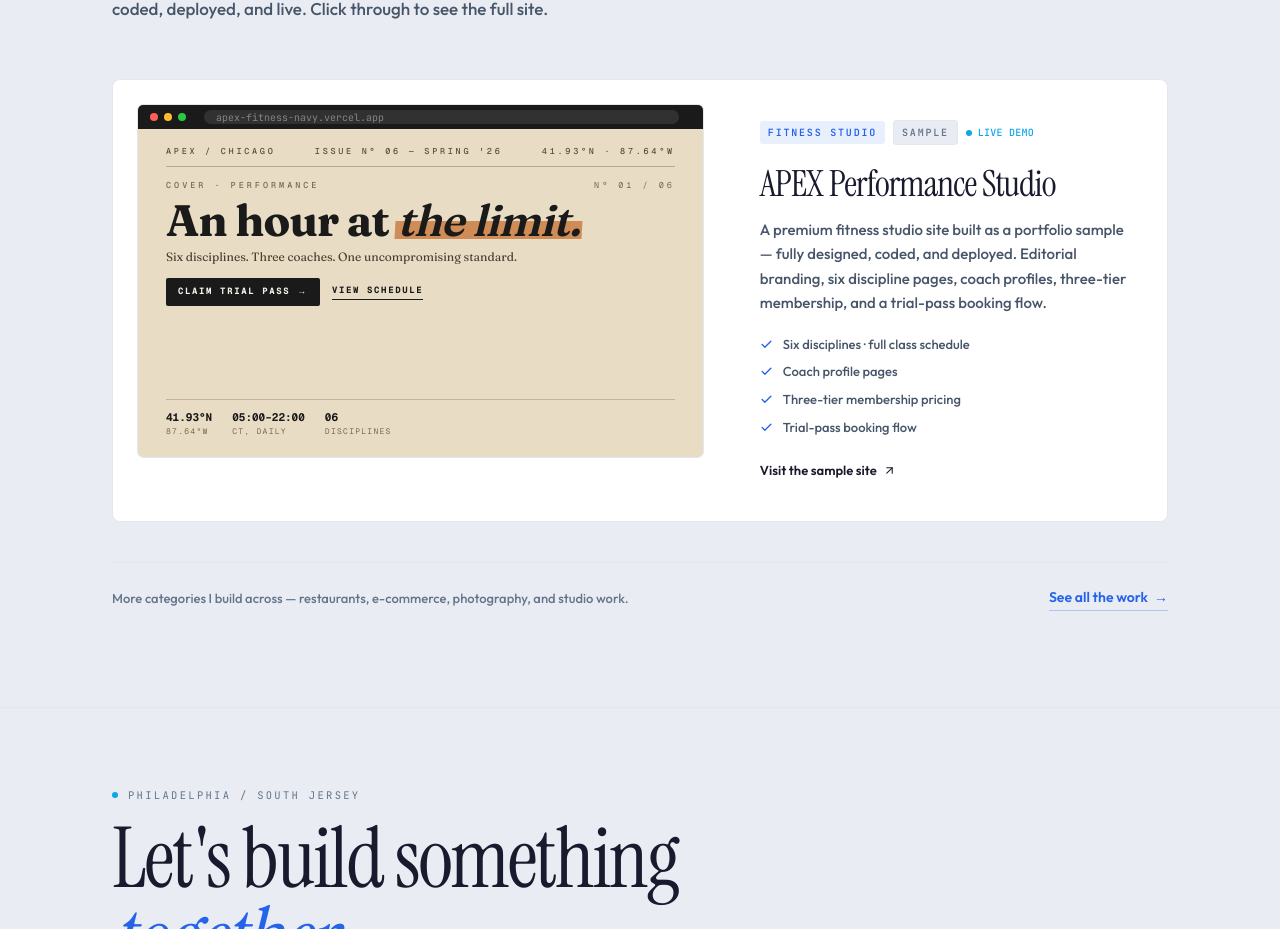
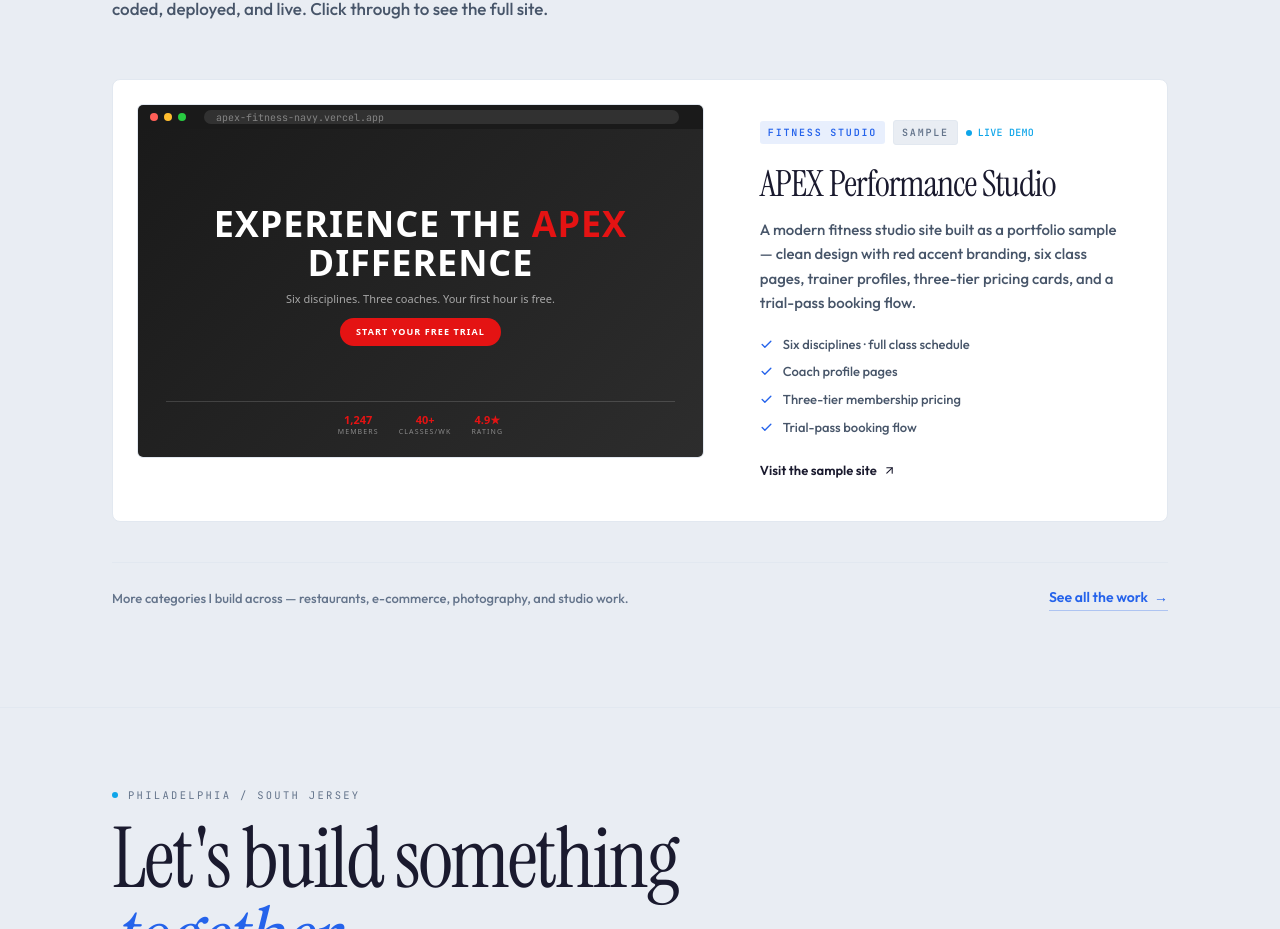
Before and after one commit to briwhirlow-pixel/personal-site, a Next.js app: page / in a window 1280 px wide. Shown: the part 1351-2280 px from the top of the page. Built offline with nearby package versions, Linux system fonts and the light colour scheme.

Commit message:
Update APEX preview mockups to match new clean red/white redesign
Replaced editorial cream/serif previews with dark gradient hero,
red pill CTA, centered layout, and stat cards matching the new
Four Seasons-style APEX site.

Co-Authored-By: Claude Opus 4.6 (1M context) <noreply@anthropic.com>

```diff
--- a/src/components/FeaturedProject.tsx
+++ b/src/components/FeaturedProject.tsx
@@ -55,143 +55,67 @@ export default function FeaturedProject() {
                     </div>
                   </div>
                   <div
-                    className="px-5 sm:px-7 pt-3 sm:pt-4 pb-4 sm:pb-5 flex flex-col"
+                    className="px-5 sm:px-7 pt-4 sm:pt-5 pb-4 sm:pb-5 flex flex-col"
                     style={{
                       height: "calc(100% - 24px)",
-                      background: project.bgFrom,
-                      // APEX uses its own font stack so the preview reads as a
-                      // separate brand, not an extension of BuiltbyBrian.
-                      fontFamily: "var(--font-fraunces), serif",
+                      background: "linear-gradient(135deg, #1a1a1a, #2d2d2d)",
+                      fontFamily: "system-ui, sans-serif",
                     }}
                   >
-                    {/* Top editorial rail — Geist Mono, very tight */}
-                    <div
-                      className="flex items-center justify-between text-[7.5px] sm:text-[8.5px] tracking-[0.32em] uppercase font-medium pb-2 border-b"
-                      style={{
-                        color: "#5C4D3A",
-                        borderColor: "rgba(28,18,8,0.25)",
-                        fontFamily: "var(--font-geist-mono), monospace",
-                      }}
-                    >
-                      <span>APEX / Chicago</span>
-                      <span className="hidden sm:inline">Issue Nº 06 — Spring &apos;26</span>
-                      <span>41.93°N · 87.64°W</span>
-                    </div>
+                    {/* Hero content — centered like the new APEX */}
+                    <div className="flex-1 flex flex-col items-center justify-center text-center">
+                      <p
+                        className="leading-[1.1] tracking-wide uppercase font-bold"
+                        style={{
+                          color: "#ffffff",
+                          fontSize: "clamp(20px, 3vw, 36px)",
+                        }}
+                      >
+                        Experience the{" "}
+                        <span style={{ color: "#e41313" }}>APEX</span>{" "}
+                        Difference
+                      </p>
 
-                    {/* Cover label row */}
-                    <div
-                      className="flex items-center justify-between mt-3"
-                      style={{ fontFamily: "var(--font-geist-mono), monospace" }}
-                    >
+                      <p
+                        className="text-[9px] sm:text-[11px] leading-snug mt-2 max-w-[88%]"
+                        style={{ color: "rgba(255,255,255,0.6)" }}
+                      >
+                        Six disciplines. Three coaches. Your first hour is free.
+                      </p>
+
+                      {/* Red pill CTA */}
                       <span
-                        className="text-[7.5px] sm:text-[8.5px] font-medium tracking-[0.35em] uppercase"
-                        style={{ color: "#7A6A52" }}
+                        className="mt-3 h-7 px-4 flex items-center text-[9px] uppercase tracking-[0.12em] font-semibold"
+                        style={{
+                          background: "#e41313",
+                          color: "#ffffff",
+                          borderRadius: 9999,
+                        }}
                       >
-                        Cover · Performance
-                      </span>
-                      <span
-                        className="text-[7.5px] sm:text-[8.5px] tracking-[0.35em] uppercase"
-                        style={{ color: "#7A6A52" }}
-                      >
-                        Nº 01 / 06
+                        Start Your Free Trial
                       </span>
                     </div>
 
-                    {/* Big, dense Fraunces headline with rust underline */}
-                    <p
-                      className="leading-[0.95] tracking-[-0.02em] mt-2"
-                      style={{
-                        color: "#1A1A1A",
-                        fontSize: "clamp(26px, 3.6vw, 44px)",
-                        fontWeight: 700,
-                        fontFamily: "var(--font-fraunces), serif",
-                        fontVariationSettings: '"SOFT" 0, "WONK" 0, "opsz" 100',
-                      }}
-                    >
-                      An hour at{" "}
-                      <span
-                        className="relative inline-block"
-                        style={{ fontStyle: "italic", fontWeight: 600 }}
-                      >
-                        {/* Marker-pen highlight behind the italic word — distinct from
-                            the wavy SVG underline used on the BuiltbyBrian Hero. */}
-                        <span
-                          aria-hidden
-                          className="absolute left-[-2px] right-[-2px]"
-                          style={{
-                            top: "52%",
-                            bottom: "5%",
-                            background: project.accentColor,
-                            opacity: 0.7,
-                            transform: "skew(-3deg)",
-                            zIndex: 0,
-                          }}
-                        />
-                        <span className="relative" style={{ zIndex: 1 }}>the limit.</span>
-                      </span>
-                    </p>
-
-                    <p
-                      className="text-[10px] sm:text-[12px] leading-snug mt-2 max-w-[88%]"
-                      style={{
-                        color: "#4A3F31",
-                        fontFamily: "var(--font-fraunces), serif",
-                        fontWeight: 500,
-                      }}
-                    >
-                      Six disciplines. Three coaches. One uncompromising standard.
-                    </p>
-
-                    {/* CTAs — solid black sharp pill + underlined link */}
-                    <div className="flex items-center gap-3 mt-3">
-                      <span
-                        className="h-7 px-3 flex items-center text-[9px] uppercase tracking-[0.18em]"
-                        style={{
-                          background: "#1A1A1A",
-                          color: "#F5F1EA",
-                          fontFamily: "var(--font-geist-mono), monospace",
-                          fontWeight: 700,
-                          borderRadius: 2,
-                        }}
-                      >
-                        Claim trial pass →
-                      </span>
-                      <span
-                        className="text-[9px] uppercase tracking-[0.18em] border-b pb-0.5"
-                        style={{
-                          color: "#1A1A1A",
-                          borderColor: "#1A1A1A",
-                          fontFamily: "var(--font-geist-mono), monospace",
-                          fontWeight: 600,
-                        }}
-                      >
-                        View schedule
-                      </span>
-                    </div>
-
-                    {/* Bottom data rail */}
+                    {/* Bottom stats row */}
                     <div
-                      className="flex gap-5 mt-auto pt-3 border-t"
-                      style={{
-                        borderColor: "rgba(28,18,8,0.2)",
-                        fontFamily: "var(--font-geist-mono), monospace",
-                      }}
+                      className="flex justify-center gap-5 pt-3 border-t"
+                      style={{ borderColor: "rgba(255,255,255,0.15)" }}
                     >
                       {[
-                        { v: "41.93°N", l: "87.64°W" },
-                        { v: "05:00–22:00", l: "CT, daily" },
-                        { v: "06", l: "disciplines" },
+                        { v: "1,247", l: "Members" },
+                        { v: "40+", l: "Classes/wk" },
+                        { v: "4.9★", l: "Rating" },
                       ].map((s) => (
-                        <div key={s.l} className="flex flex-col gap-0.5">
+                        <div key={s.l} className="flex flex-col items-center gap-0.5">
                           <span
                             className="text-[11px] font-bold tabular-nums leading-none"
-                            style={{ color: "#1A1A1A" }}
+                            style={{ color: "#e41313" }}
                           >
                             {s.v}
                           </span>
                           <span
-                            className="text-[8px] tracking-[0.16em] uppercase"
-                            style={{ color: "#7A6A52" }}
+                            className="text-[7px] tracking-[0.16em] uppercase"
+                            style={{ color: "rgba(255,255,255,0.45)" }}
                           >
                             {s.l}
                           </span>
--- a/src/components/Portfolio.tsx
+++ b/src/components/Portfolio.tsx
@@ -168,81 +168,37 @@ export default function Portfolio() {
                             </div>
                           </div>
                           <div
-                            className="flex flex-col px-3 pt-2 pb-3"
+                            className="flex flex-col items-center justify-center text-center px-3 pt-3 pb-3"
                             style={{
                               height: 'calc(100% - 22px)',
-                              background: project.bgFrom,
-                              fontFamily: 'var(--font-fraunces), serif',
+                              background: 'linear-gradient(135deg, #1a1a1a, #2d2d2d)',
+                              fontFamily: 'system-ui, sans-serif',
                             }}
                           >
-                            <div
-                              className="flex items-center justify-between text-[6.5px] tracking-[0.32em] uppercase font-medium pb-1.5 border-b"
-                              style={{ color: '#5C4D3A', borderColor: 'rgba(28,18,8,0.25)', fontFamily: 'var(--font-geist-mono), monospace' }}
+                            <p
+                              className="leading-[1.1] tracking-wide uppercase font-bold"
+                              style={{ color: '#ffffff', fontSize: 'clamp(12px,1.8vw,18px)' }}
                             >
-                              <span>APEX / Chicago</span>
-                              <span>Nº 06</span>
-                            </div>
-                            <div className="flex items-center justify-between mt-2" style={{ fontFamily: 'var(--font-geist-mono), monospace' }}>
-                              <span className="text-[6.5px] font-medium tracking-[0.35em] uppercase" style={{ color: '#7A6A52' }}>Cover</span>
-                              <span className="text-[6.5px] tracking-[0.35em] uppercase" style={{ color: '#7A6A52' }}>Nº 01 / 06</span>
-                            </div>
-                            <p
-                              className="leading-[0.95] tracking-[-0.02em] mt-1"
-                              style={{
-                                color: '#1A1A1A',
-                                fontSize: 'clamp(15px,2vw,22px)',
-                                fontFamily: 'var(--font-fraunces), serif',
-                                fontWeight: 700,
-                              }}
+                              Experience the <span style={{ color: '#e41313' }}>APEX</span> Difference
+                            </p>
+                            <p className="text-[7px] leading-snug mt-1" style={{ color: 'rgba(255,255,255,0.6)' }}>
+                              Six disciplines. Three coaches. Your first hour is free.
+                            </p>
+                            <span
+                              className="mt-2 h-5 px-3 flex items-center text-[7px] uppercase tracking-[0.1em] font-semibold"
+                              style={{ background: '#e41313', color: '#fff', borderRadius: 9999 }}
                             >
-                              An hour at <span className="relative inline-block" style={{ fontStyle: 'italic', fontWeight: 600 }}>
-                                <span
-                                  aria-hidden
-                                  className="absolute left-[-2px] right-[-2px]"
-                                  style={{
-                                    top: '55%',
-                                    bottom: '5%',
-                                    background: project.accentColor,
-                                    opacity: 0.7,
-                                    transform: 'skew(-3deg)',
-                                    zIndex: 0,
-                                  }}
-                                />
-                                <span className="relative" style={{ zIndex: 1 }}>the limit.</span>
-                              </span>
-                            </p>
-                            <p
-                              className="text-[8.5px] leading-snug mt-1.5"
-                              style={{ color: '#4A3F31', fontFamily: 'var(--font-fraunces), serif', fontWeight: 500 }}
-                            >
-                              Six disciplines. Three coaches.
-                            </p>
-                            <div className="flex items-center gap-2 mt-2">
-                              <span
-                                className="h-5 px-2 flex items-center text-[7px] uppercase tracking-[0.16em]"
-                                style={{ background: '#1A1A1A', color: '#F5F1EA', fontFamily: 'var(--font-geist-mono), monospace', fontWeight: 700, borderRadius: 2 }}
-                              >
-                                Trial pass →
-                              </span>
-                              <span
-                                className="text-[7px] uppercase tracking-[0.16em] border-b pb-0.5"
-                                style={{ color: '#1A1A1A', borderColor: '#1A1A1A', fontFamily: 'var(--font-geist-mono), monospace', fontWeight: 600 }}
-                              >
-                                Schedule
-                              </span>
-                            </div>
-                            <div
-                              className="flex gap-3 mt-auto pt-1.5 border-t"
-                              style={{ borderColor: 'rgba(28,18,8,0.2)', fontFamily: 'var(--font-geist-mono), monospace' }}
-                            >
+                              Start Free Trial
+                            </span>
+                            <div className="flex justify-center gap-4 mt-auto pt-1.5 border-t w-full" style={{ borderColor: 'rgba(255,255,255,0.15)' }}>
                               {[
-                                { v: '41.93°N', l: '87.64°W' },
-                                { v: '05:00–22:00', l: 'CT' },
-                                { v: '06', l: 'disciplines' },
+                                { v: '1,247', l: 'Members' },
+                                { v: '40+', l: 'Classes' },
+                                { v: '4.9★', l: 'Rating' },
                               ].map((s) => (
-                                <div key={s.l} className="flex flex-col">
-                                  <span className="text-[8.5px] font-bold tabular-nums leading-none" style={{ color: '#1A1A1A' }}>{s.v}</span>
-                                  <span className="text-[6.5px] tracking-[0.16em] uppercase mt-0.5" style={{ color: '#7A6A52' }}>{s.l}</span>
+                                <div key={s.l} className="flex flex-col items-center">
+                                  <span className="text-[8px] font-bold tabular-nums leading-none" style={{ color: '#e41313' }}>{s.v}</span>
+                                  <span className="text-[6px] tracking-[0.14em] uppercase mt-0.5" style={{ color: 'rgba(255,255,255,0.45)' }}>{s.l}</span>
                                 </div>
                               ))}
                             </div>
--- a/src/lib/data.ts
+++ b/src/lib/data.ts
@@ -131,7 +131,7 @@ export const liveProjects = [
     name: "APEX Performance Studio",
     category: "Health, Wellness & Fitness",
     tag: "Fitness Studio",
-    description: "A premium fitness studio site built as a portfolio sample — fully designed, coded, and deployed. Editorial branding, six discipline pages, coach profiles, three-tier membership, and a trial-pass booking flow.",
+    description: "A modern fitness studio site built as a portfolio sample — clean design with red accent branding, six class pages, trainer profiles, three-tier pricing cards, and a trial-pass booking flow.",
     url: "https://apex-fitness-navy.vercel.app",
     features: [
       "Six disciplines · full class schedule",
@@ -139,9 +139,9 @@ export const liveProjects = [
       "Three-tier membership pricing",
       "Trial-pass booking flow",
     ],
-    accentColor: "#C76A2A",
-    bgFrom: "#E8DDC4",
-    bgTo: "#DDD0B0",
+    accentColor: "#e41313",
+    bgFrom: "#1a1a1a",
+    bgTo: "#2d2d2d",
   },
 ];
 
```
